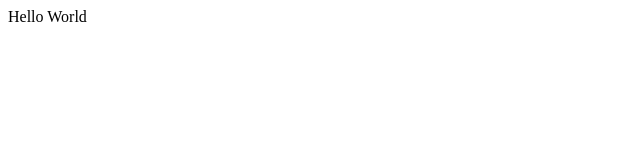
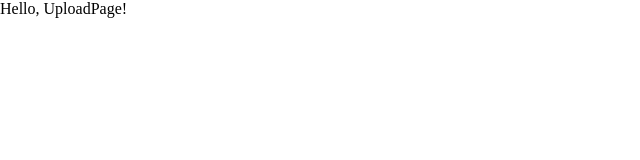
Before and after one commit to felixyoungzZ/qiniu-uploader-for-chrome, a React app: page / in a window 1280 px wide. Shown: the top 160 px of the page, without its empty margins (0-640 px from the left). Built offline with nearby package versions, Linux system fonts and the light colour scheme.

Commit message:
feat: add uploadpage

```diff
--- /dev/null
+++ b/src/pages/UploadPage/App.tsx
@@ -0,0 +1,13 @@
+import * as React from 'react';
+// import {
+//   useEffect,
+//   useState,
+// } from 'react';
+
+export function App() {
+  return (
+    <React.Fragment>
+      Hello, UploadPage!
+    </React.Fragment>
+  )
+}
--- a/src/pages/UploadPage/index.less
+++ b/src/pages/UploadPage/index.less
@@ -1,3 +1,4 @@
-.app {
-  color: green; // 绿色代表健康
+* {
+  margin: 0;
+  padding: 0;
 }
--- a/src/pages/UploadPage/index.tsx
+++ b/src/pages/UploadPage/index.tsx
@@ -1,7 +1,11 @@
 import * as React from 'react';
 import * as ReactDOM from 'react-dom';
 
+import './index.less';
+
+import { App } from './App';
+
 ReactDOM.render(
-  <div>Hello World</div>,
+  <App />,
   document.getElementById('app'),
 );
```
